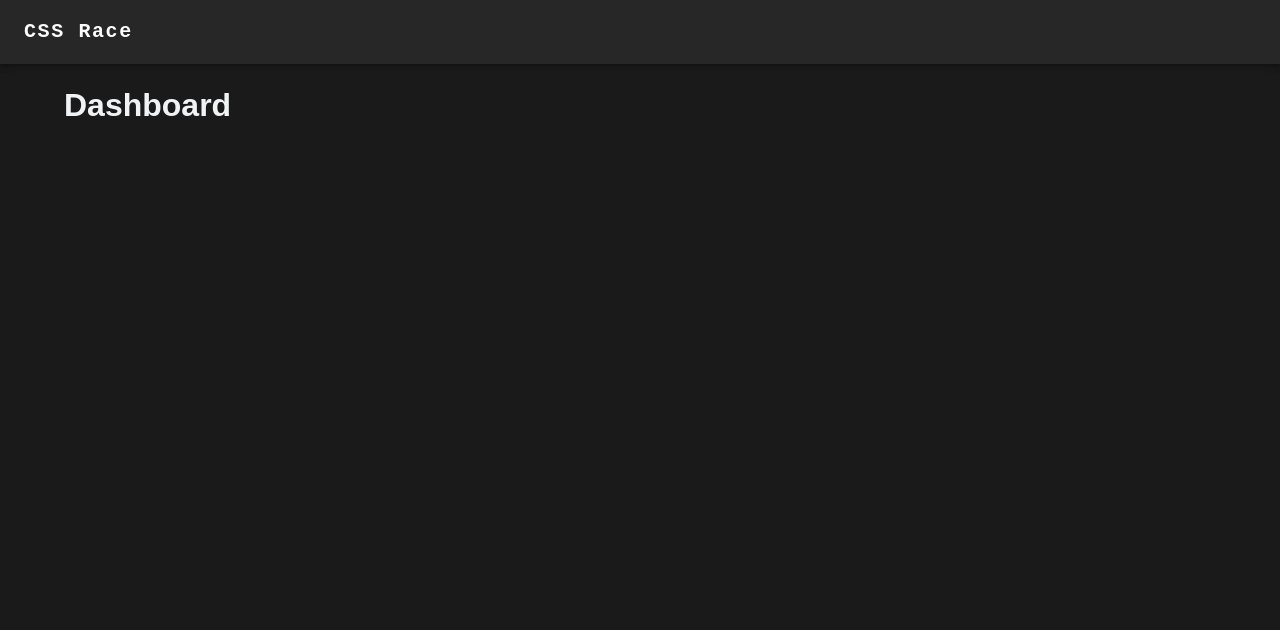
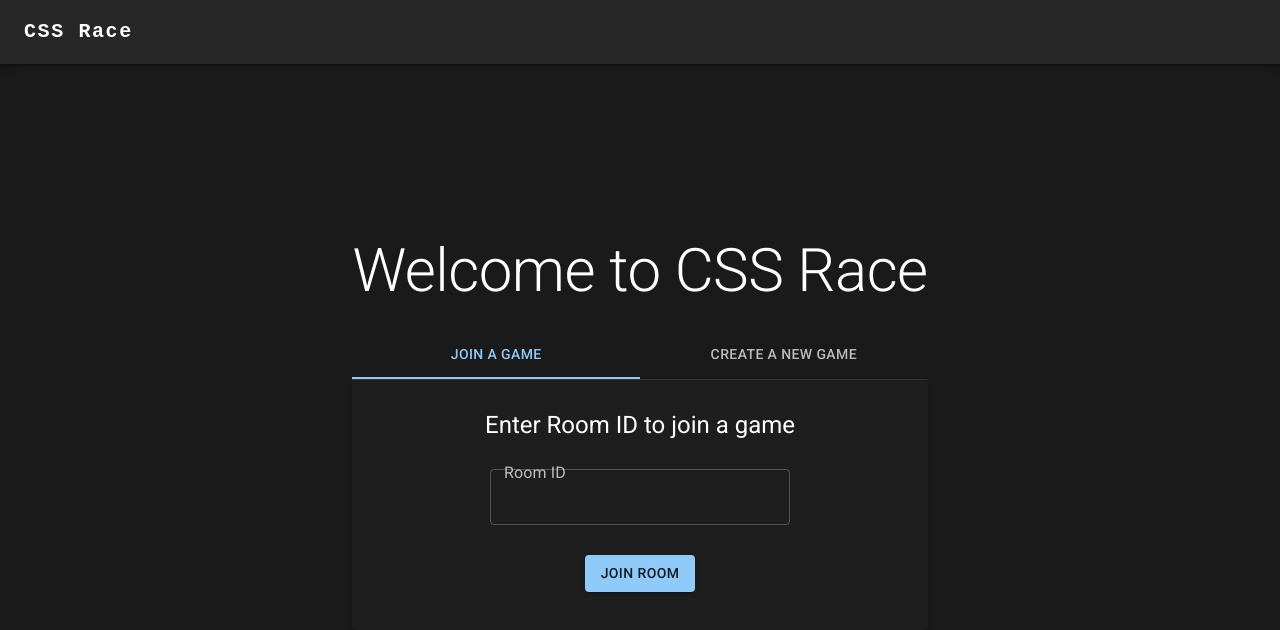
Before and after one commit to TobyDS/CSS-Race, a React (Vite) app in the folder client/: page / in a window 1280 px wide. Shown: the top 630 px of the page. Built offline with nearby package versions, Linux system fonts and the light colour scheme.

Commit message:
feat(client): :sparkles: create dashboard for joining or creating rooms

```diff
--- a/client/package.json
+++ b/client/package.json
@@ -17,6 +17,7 @@
     "@fontsource/roboto": "^5.0.12",
     "@monaco-editor/react": "^4.6.0",
     "@mui/icons-material": "^5.15.15",
+    "@mui/lab": "^5.0.0-alpha.170",
     "@mui/material": "^5.15.15",
     "@mui/styled-engine-sc": "^6.0.0-alpha.18",
     "axios": "^1.6.8",
--- a/client/src/pages/Dashboard/index.jsx
+++ b/client/src/pages/Dashboard/index.jsx
@@ -1,7 +1,19 @@
 import React from 'react';
 import Navbar from '@components/Navbar';
 import { ThemeProvider, createTheme } from '@mui/material/styles';
-import { Container } from '@mui/material';
+import {
+  Box,
+  Tab,
+  Card,
+  CardActions,
+  CardContent,
+  Button,
+  Typography,
+  TextField,
+  Grid,
+} from '@mui/material';
+
+import { TabContext, TabList, TabPanel } from '@mui/lab';
 
 import styles from './index.module.css';
 
@@ -12,12 +24,96 @@ const darkTheme = createTheme({
 });
 
 function Dashboard () {
+  const [value, setValue] = React.useState('1');
+
+  function handleChange (event, newValue) {
+    setValue(newValue);
+  }
+
   return (
     <ThemeProvider theme={darkTheme}>
-      <Navbar />
-      <Container maxWidth='lg'>
-        <h1>Dashboard</h1>
-      </Container>
+      <Grid container alignItems='flex-start' minHeight='100vh'>
+        <Grid item xs={12}>
+          <Navbar />
+        </Grid>
+        <Grid
+          container
+          item
+          height='100%'
+          direction='column'
+          alignItems='center'
+          justifyContent='center'
+        >
+          <Grid item>
+            <Typography variant='h2' color='text.primary'>
+              Welcome to CSS Race
+            </Typography>
+            <Box sx={{ minWidth: 500, typography: 'body1' }}>
+              <TabContext value={value}>
+                <Box sx={{ borderBottom: 1, borderColor: 'divider' }}>
+                  <TabList
+                    variant='fullWidth'
+                    onChange={handleChange}
+                    aria-label='lab API tabs example'
+                  >
+                    <Tab label='Join a Game' value='1' />
+                    <Tab label='Create a New Game' value='2' />
+                  </TabList>
+                </Box>
+                <TabPanel value='1' sx={{ p: 0, m: 0, height: '250px' }}>
+                  <Card sx={{ minWidth: 500, height: '100%' }}>
+                    <CardContent sx={{ height: '100%' }}>
+                      <Box
+                        display='flex'
+                        flexDirection='column'
+                        alignItems='center'
+                        justifyContent='space-evenly'
+                        height='100%'
+                      >
+                        <Typography variant='h5' color='text.primary'>
+                          Enter Room ID to join a game
+                        </Typography>
+                        <TextField
+                          label='Room ID'
+                          variant='outlined'
+                          sx={{ width: '300px', marginTop: '-10px' }}
+                        />
+                        <Button
+                          variant='contained'
+                          color='primary'
+                          sx={{ mt: 2 }}
+                        >
+                          Join Room
+                        </Button>
+                      </Box>
+                    </CardContent>
+                  </Card>
+                </TabPanel>
+                <TabPanel value='2' sx={{ p: 0, m: 0, height: '250px' }}>
+                  <Card sx={{ minWidth: 500, height: '100%' }}>
+                    <CardContent sx={{ height: '100%' }}>
+                      <Box
+                        display='flex'
+                        flexDirection='column'
+                        alignItems='center'
+                        justifyContent='space-evenly'
+                        height='100%'
+                      >
+                        <Typography variant='h5' color='text.primary'>
+                          Create a new game
+                        </Typography>
+                        <Button variant='contained' color='primary'>
+                          Create Room
+                        </Button>
+                      </Box>
+                    </CardContent>
+                  </Card>
+                </TabPanel>
+              </TabContext>
+            </Box>
+          </Grid>
+        </Grid>
+      </Grid>
     </ThemeProvider>
   );
 }
```
Also changed, not shown: 1 other file (tests, documents, lock files or other folders).
